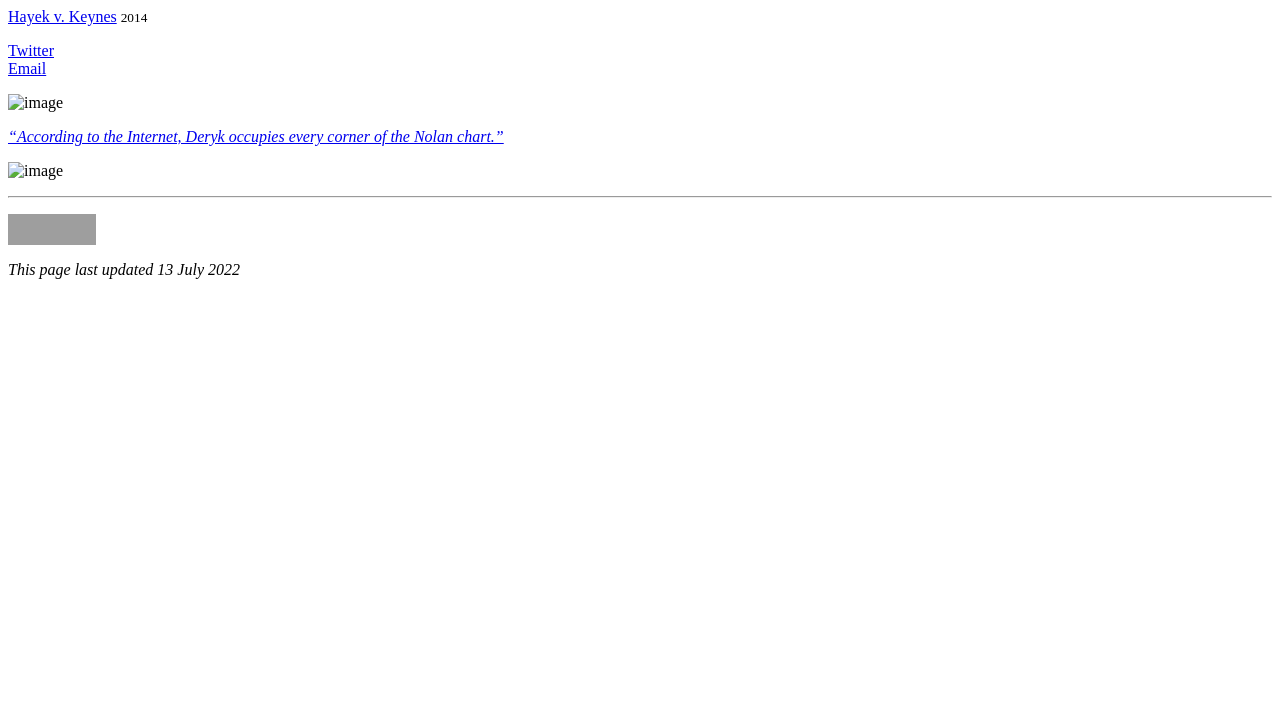
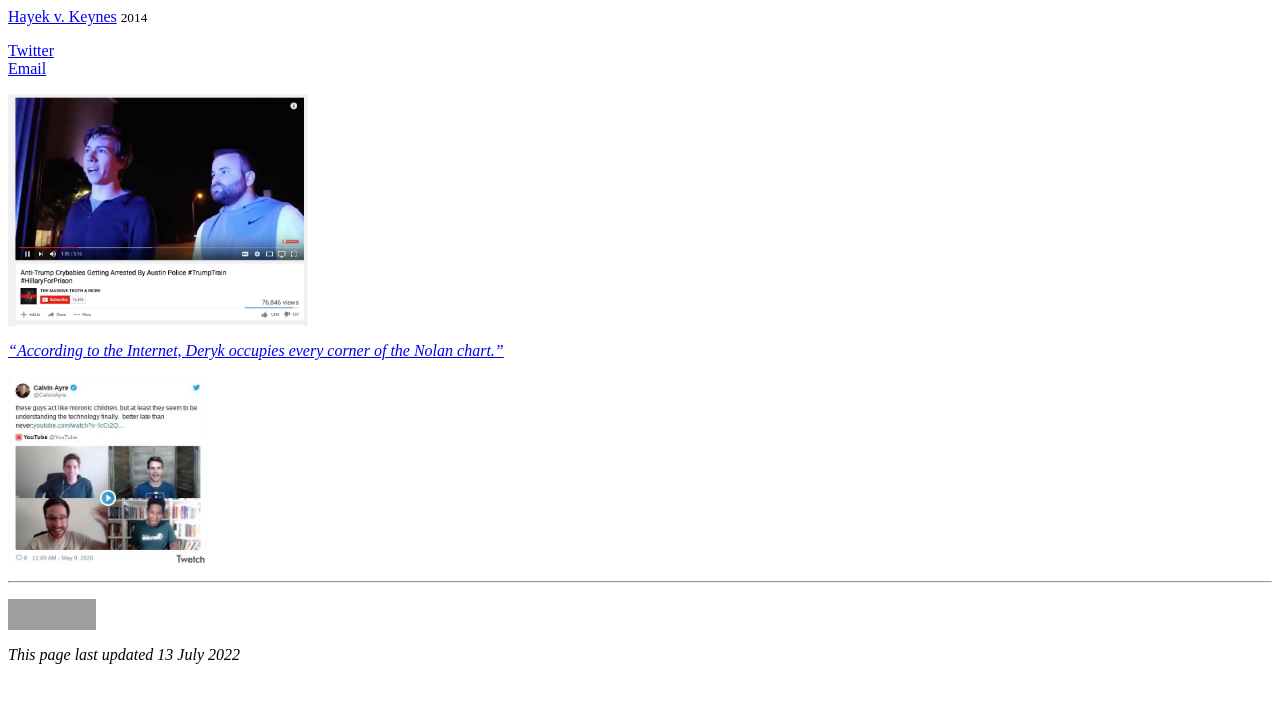
Before and after one commit to dmkgll/dmkgll, a Jekyll site: the page built from index.md, in a window 1280 px wide. Shown: the top 703 px of the page. Built offline with Jekyll 4.4.1, drawn with Linux system fonts in a browser that asks for light colours; grey boxes are pictures that could not be loaded.

Commit message:
Update index.md

```diff
--- a/index.md
+++ b/index.md
@@ -13,12 +13,12 @@ layout: index
 - [Email](/)
 
 
-<img alt="image" loading="lazy" src="/tcb.jpeg" style="max-width: 300px;
+<img alt="image" loading="lazy" src="/assets/tcb.jpeg" style="max-width: 300px;
 ">
 
 *["According to the Internet, Deryk occupies every corner of the Nolan chart."](/)*
 
-<img alt="image" loading="lazy" src="/mc.jpeg" style="max-width: 200px;
+<img alt="image" loading="lazy" src="/assets/mc.jpeg" style="max-width: 200px;
 ">
 
 ---
```
